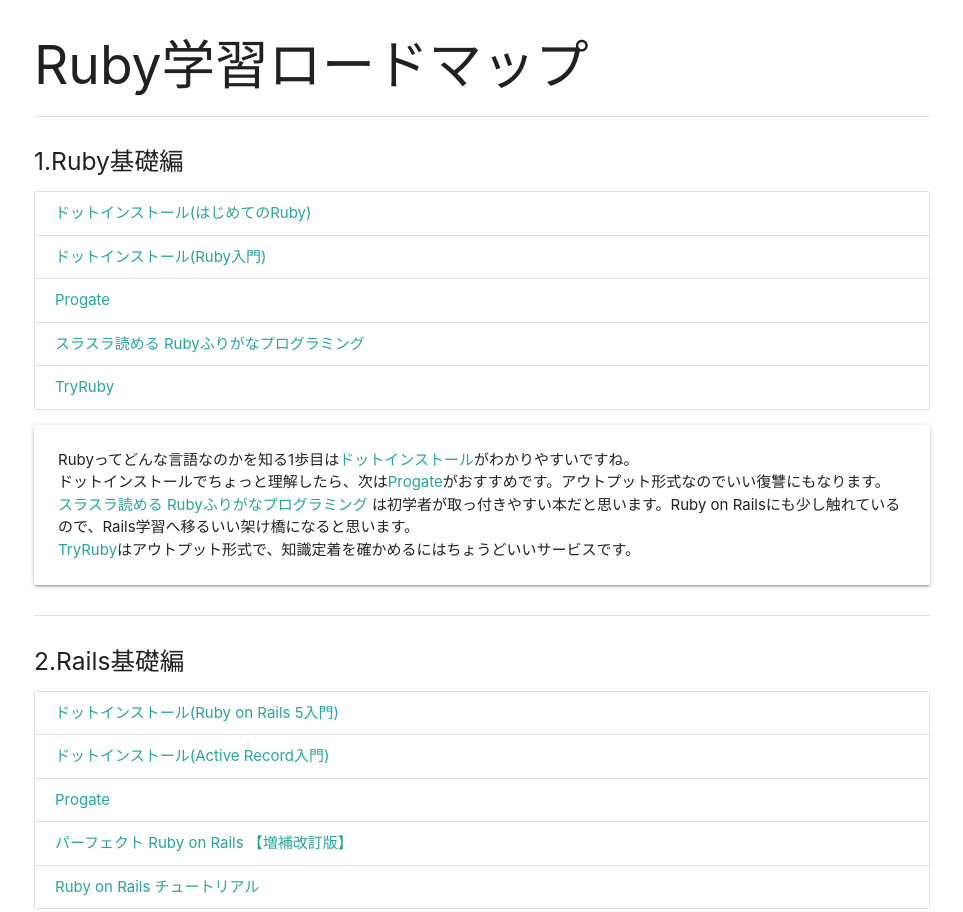
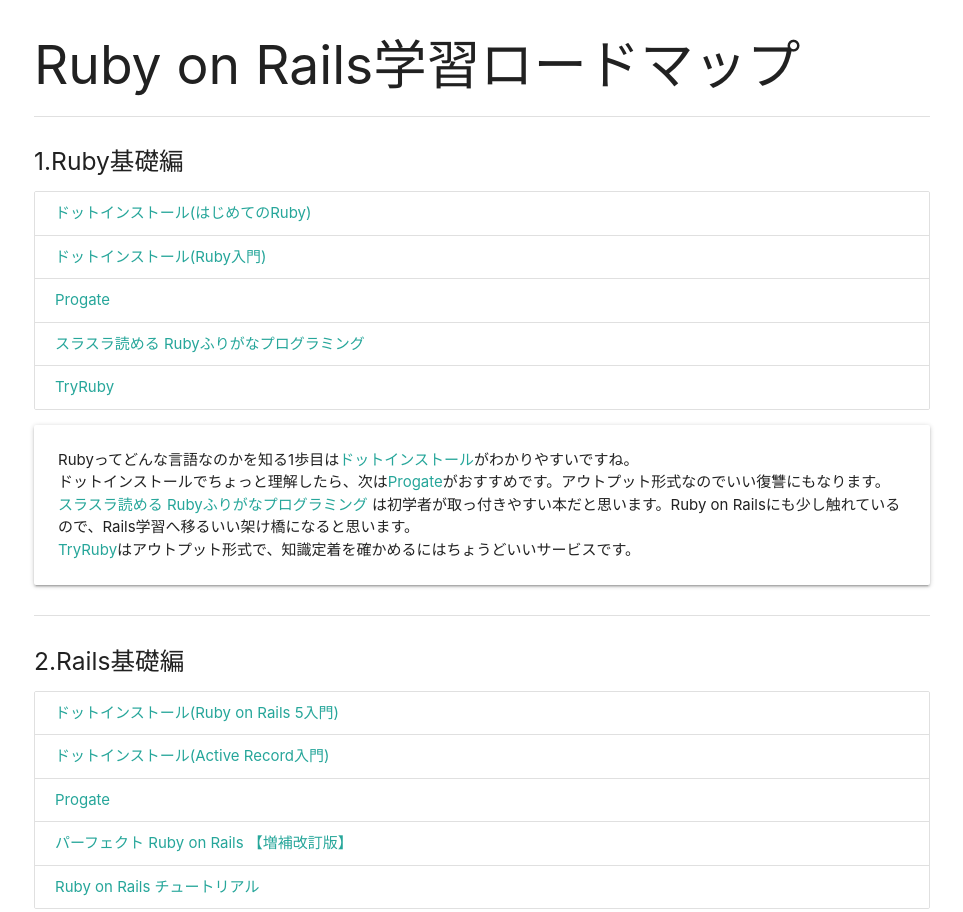
Before and after one commit to Mitsuru53/ruby-roadmap, a plain HTML site: page index.html in a window 1280 px wide. Shown: the top 912 px of the page, without its empty margins (158-1121 px from the left). Drawn offline with nearby package versions, Linux system fonts and the light colour scheme.

Commit message:
タイトル変更。ogp設定

```diff
--- a/index.html
+++ b/index.html
@@ -21,9 +21,15 @@
           content="width=device-width, user-scalable=no, initial-scale=1.0, maximum-scale=1.0, minimum-scale=1.0">
     <meta http-equiv="X-UA-Compatible" content="ie=edge">
     <meta content="Ruby on Railsのオススメの学習法を載せています。駆け出しエンジニアがこれからRuby on Railsを勉強する際のロードマップになるサイトです。" name="description">
+    <meta property="og:url" content="https://mitsuru53.github.io/ruby-roadmap/" />
+    <meta property="og:type" content="website" />
+    <meta property="og:title" content="Ruby on Rails学習ロードマップ" />
+    <meta property="og:description" content="Ruby on Railsのオススメの学習法を載せています。駆け出しエンジニアがこれからRuby on Railsを勉強する際のロードマップになるサイトです。" />
+    <meta property="og:site_name" content="Ruby on Rails学習ロードマップ" />
+    <meta property="og:image" content="https://images.unsplash.com/photo-1481627834876-b7833e8f5570?ixid=MXwxMjA3fDB8MHxzZWFyY2h8N3x8Ym9va3xlbnwwfHwwfA%3D%3D&ixlib=rb-1.2.1&auto=format&fit=crop&w=800&q=60" />
     <link rel="stylesheet" href="https://cdnjs.cloudflare.com/ajax/libs/materialize/1.0.0/css/materialize.min.css">
     <script src="https://cdnjs.cloudflare.com/ajax/libs/materialize/1.0.0/js/materialize.min.js"></script>
-    <title>Ruby Roadmap</title>
+    <title>Ruby on Rails学習ロードマップ</title>
     <style>
         .section-title {
             margin-bottom: 16px;
@@ -41,7 +47,7 @@
 <!-- End Google Tag Manager (noscript) -->
 <div class="container">
     <!-- Page Content goes here -->
-    <h2>Ruby学習ロードマップ</h2>
+    <h2>Ruby on Rails学習ロードマップ</h2>
     <div class="divider"></div>
     <div class="section">
         <h5 class="section-title">1.Ruby基礎編</h5>
```
